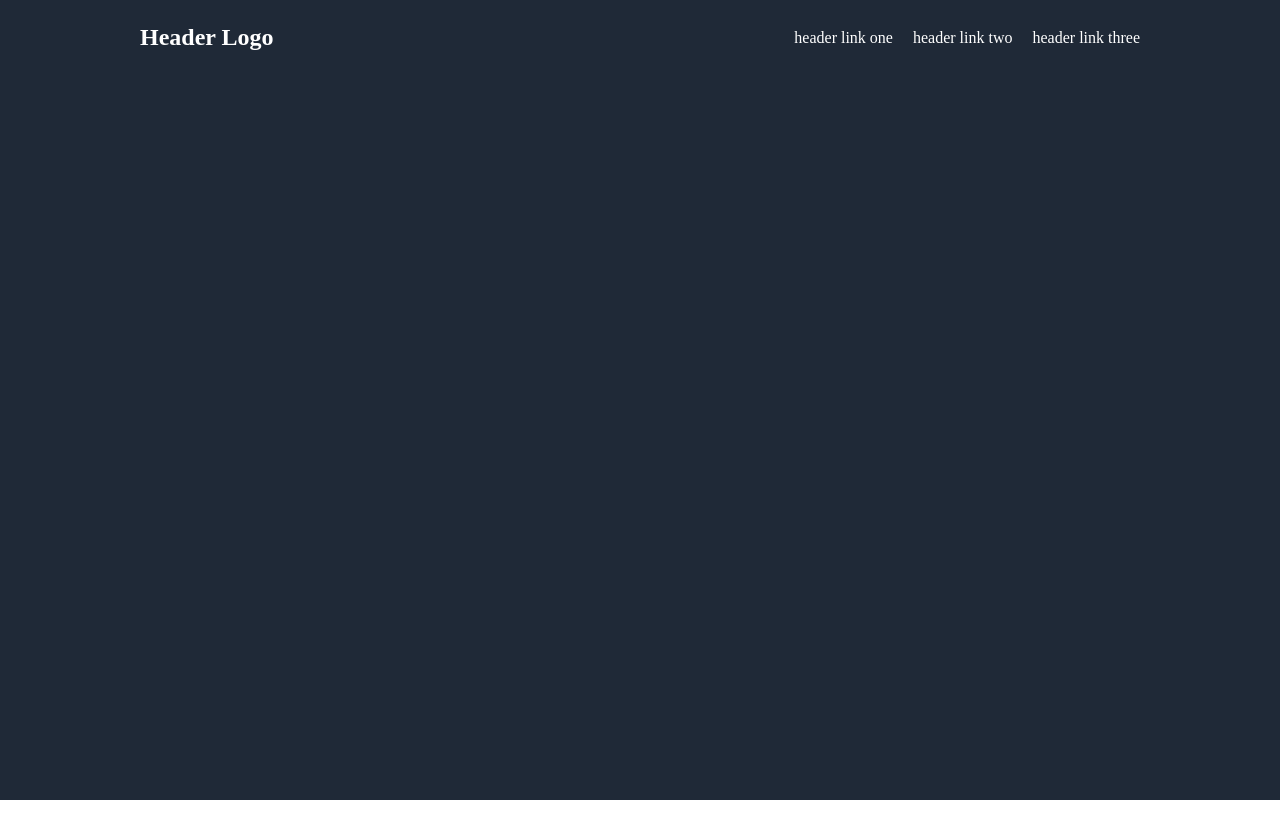
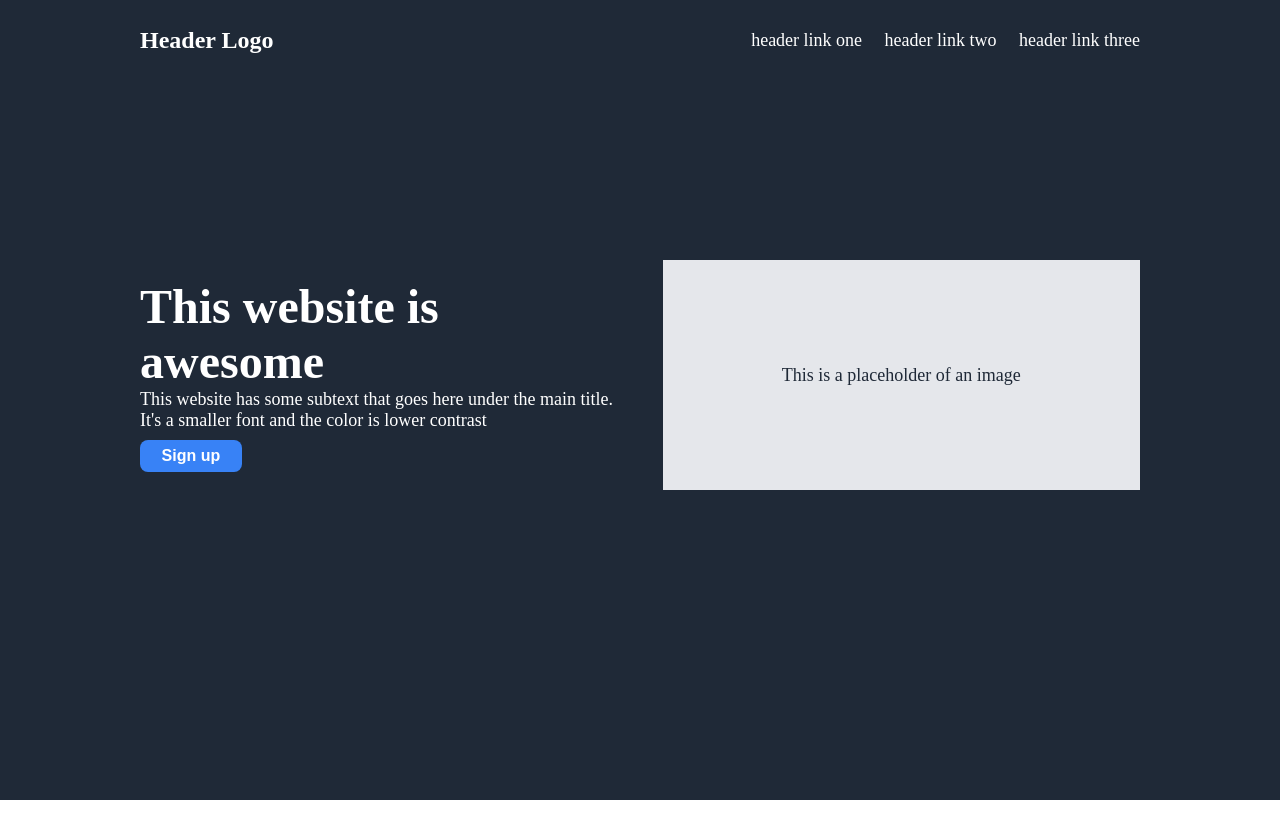
Before and after one commit to jrome3920/odin-landing_page, a plain HTML site: page index.html in a window 1280 px wide. Before the commit the page ends 800 px from the top, so only its background shows below. Drawn offline with Linux system fonts and the light colour scheme.

Commit message:
Adding Hero left and right contents and stylings

```diff
--- a/index.html
+++ b/index.html
@@ -13,7 +13,7 @@
         <div class="content-wrapper">
             <header>
                 <nav>
-                    <h1>Header Logo</h1>
+                    <h1 class="header-logo">Header Logo</h1>
                     <ul>
                         <li><a href="#">header link one</a></li>
                         <li><a href="#">header link two</a></li>
@@ -22,8 +22,18 @@
                 </nav>
             </header>
             <div class="hero-content">
-                <div>
-
+                <div class="flex-container left-content">
+                    <p class="hero-header-text">This website is <br> awesome</p>
+                    <p>This website has some subtext that goes here under the main title. It's a smaller font and the
+                        color is lower contrast</p>
+                    <div>
+                        <button>Sign up</button>
+                    </div>
+                </div>
+                <div class="flex-container right-content">
+                    <div class="image-placeholder flex-container">
+                        <p>This is a placeholder of an image</p>
+                    </div>
                 </div>
             </div>
         </div>
--- a/style.css
+++ b/style.css
@@ -1,22 +1,31 @@
 * {
     margin: 0;
     padding: 0;
+    box-sizing: border-box;
+    font-size: 18px;
 }
 
 .content-wrapper{
     max-width: 1000px;
     margin: auto;
+    height: 100vh;
+}
+
+.flex-container{
+    display: flex;
 }
 
 .hero {
     background-color: #1F2937;
-    height: 100vh;
 }
 
-header h1,
+.hero,
 header a {
     color: #fff;
 }
+
+
+/* -----------HEADER------------- */
 
 header{
     padding: 1.5rem 0;
@@ -24,6 +33,7 @@ header{
 
 a {
     text-decoration: none;
+    color: inherit;
 }
 
 nav{
@@ -40,3 +50,60 @@ li{
     display: inline;
     margin-left: 1rem;
 }
+
+h1.header-logo{
+    font-size: 24px;
+}
+
+
+/* -----------HERO CONTENT------------- */
+
+.image-placeholder{
+    height: 230px;
+    width: 100%;
+    background-color: #E5E7EB;
+    align-items: center;
+    justify-content: center;
+    color: #1F2937;
+}
+
+.hero-content{
+    display: grid;
+    grid-template-columns: repeat(4, 1fr);
+    grid-template-rows: repeat(4, 1fr);
+    height: 100%;
+    gap: 2.5rem;
+}
+
+.hero-content div{
+    grid-row: span 3;
+    grid-column: span 2;
+}
+
+.hero-content .right-content{
+    justify-content: center;
+    align-items: center;
+}
+
+.hero-content .left-content{
+    flex-direction: column;
+    justify-content: center;
+}
+
+.hero-header-text{
+    font-size: 48px;
+    font-weight: bold;
+}
+
+button{
+    display: inline-block;
+    padding: .4rem 1.2rem;
+    border-radius: 8px;
+    font-weight: bold;
+    font-size: 16px;
+    margin-top: .5rem;
+    background-color: #3882F6;
+    border: none;
+    color: #fff;
+    cursor: pointer;
+}
```
